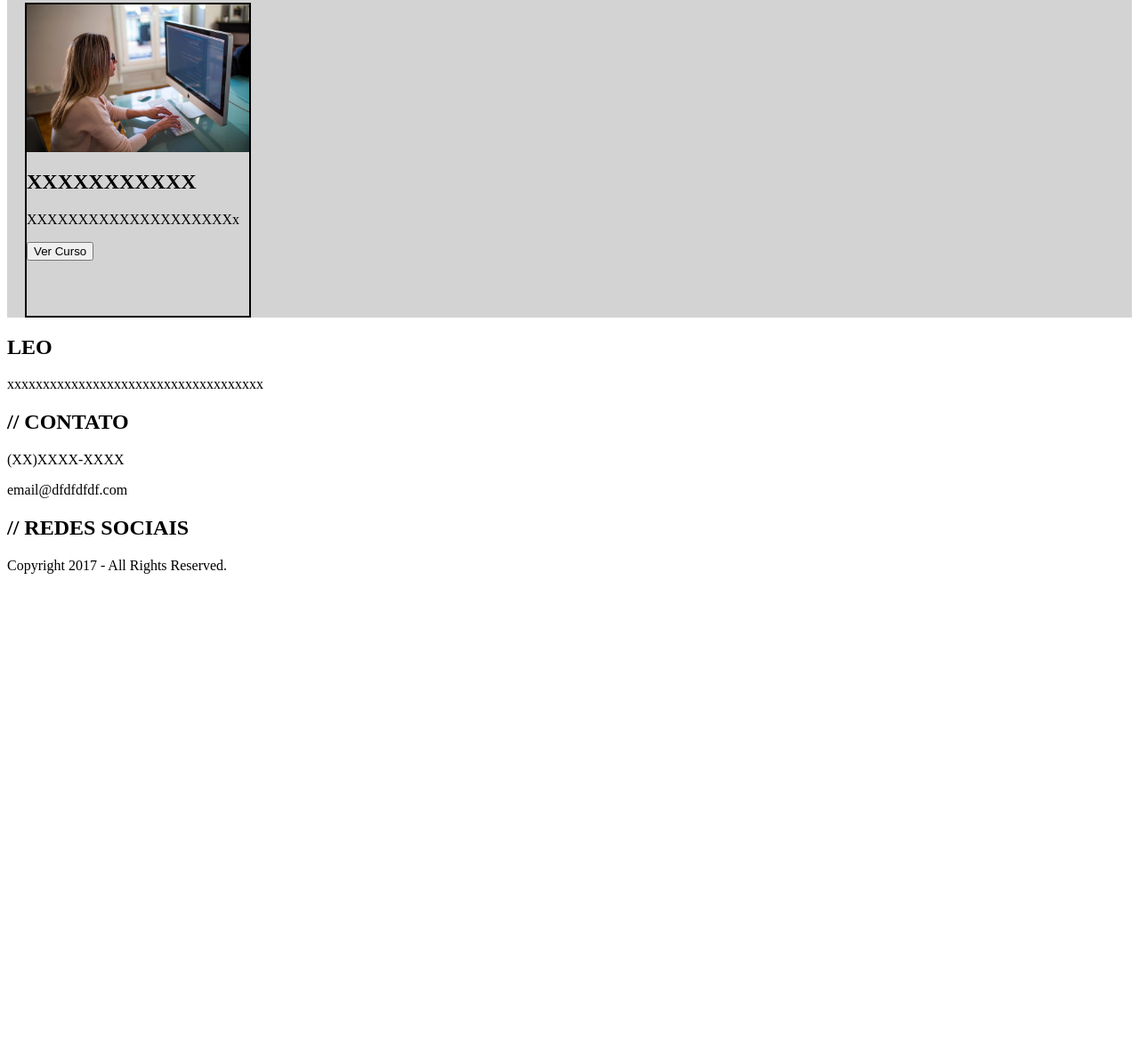
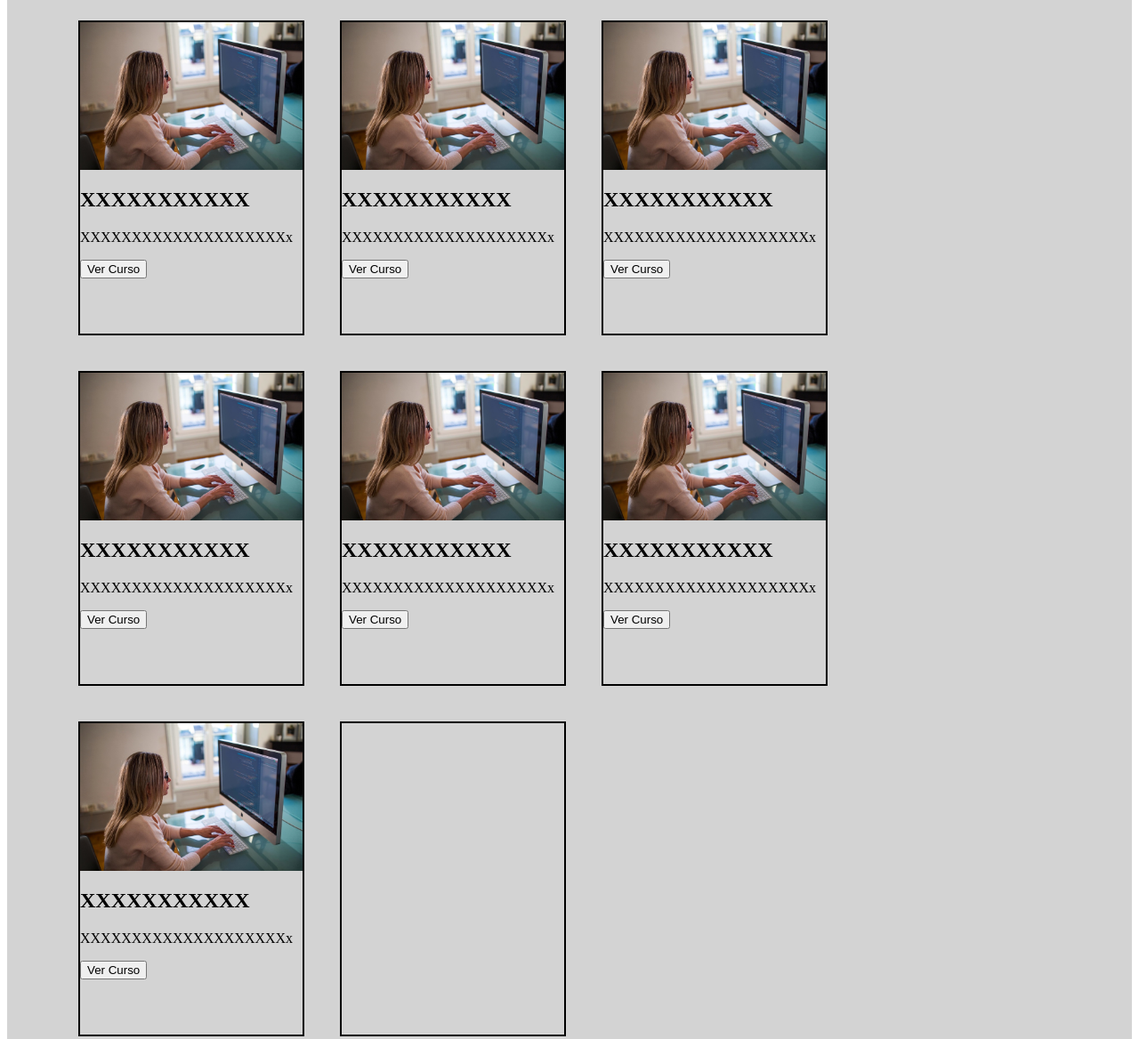
Before and after one commit to cerberushades/desafio_leo, a plain HTML site: page index.html in a window 1280 px wide. Shown: the part 449-1617 px from the top of the page at 89% size. Before the commit the page ends 1110 px from the top, so only its background shows below. Drawn offline with Linux system fonts and the light colour scheme.

Commit message:
posiciona cards via flexbox

```diff
--- a/estilo.css
+++ b/estilo.css
@@ -16,14 +16,21 @@ input {
 }
 
 #container-meus-cursos {
-    margin-left: 20px;
-    margin-right: 20px;
+    margin-left: 60px;
+    margin-right: 60px;
+}
+
+#cards {
+    display: flex;
+    flex-wrap: wrap;
+    align-content: space-between;
 }
 
 .card {
     border: solid 2px black;
     width: 250px;
     height: 350px;
+    margin: 20px;
 }
 
 .card img{
--- a/index.html
+++ b/index.html
@@ -21,6 +21,43 @@
                         <p>XXXXXXXXXXXXXXXXXXXXx</p>
                         <button>Ver Curso</button>
                     </div>
+                    <div class="card">
+                        <img src="PIXNIO-205500-725x483.jpg" alt="">
+                        <h2>XXXXXXXXXXX</h2>
+                        <p>XXXXXXXXXXXXXXXXXXXXx</p>
+                        <button>Ver Curso</button>
+                    </div>
+                    <div class="card">
+                        <img src="PIXNIO-205500-725x483.jpg" alt="">
+                        <h2>XXXXXXXXXXX</h2>
+                        <p>XXXXXXXXXXXXXXXXXXXXx</p>
+                        <button>Ver Curso</button>
+                    </div>
+                    <div class="card">
+                        <img src="PIXNIO-205500-725x483.jpg" alt="">
+                        <h2>XXXXXXXXXXX</h2>
+                        <p>XXXXXXXXXXXXXXXXXXXXx</p>
+                        <button>Ver Curso</button>
+                    </div>
+                    <div class="card">
+                        <img src="PIXNIO-205500-725x483.jpg" alt="">
+                        <h2>XXXXXXXXXXX</h2>
+                        <p>XXXXXXXXXXXXXXXXXXXXx</p>
+                        <button>Ver Curso</button>
+                    </div>
+                    <div class="card">
+                        <img src="PIXNIO-205500-725x483.jpg" alt="">
+                        <h2>XXXXXXXXXXX</h2>
+                        <p>XXXXXXXXXXXXXXXXXXXXx</p>
+                        <button>Ver Curso</button>
+                    </div>
+                    <div class="card">
+                        <img src="PIXNIO-205500-725x483.jpg" alt="">
+                        <h2>XXXXXXXXXXX</h2>
+                        <p>XXXXXXXXXXXXXXXXXXXXx</p>
+                        <button>Ver Curso</button>
+                    </div>
+                    <div class="card"></div>
                 </section>
             </div>
 
```
